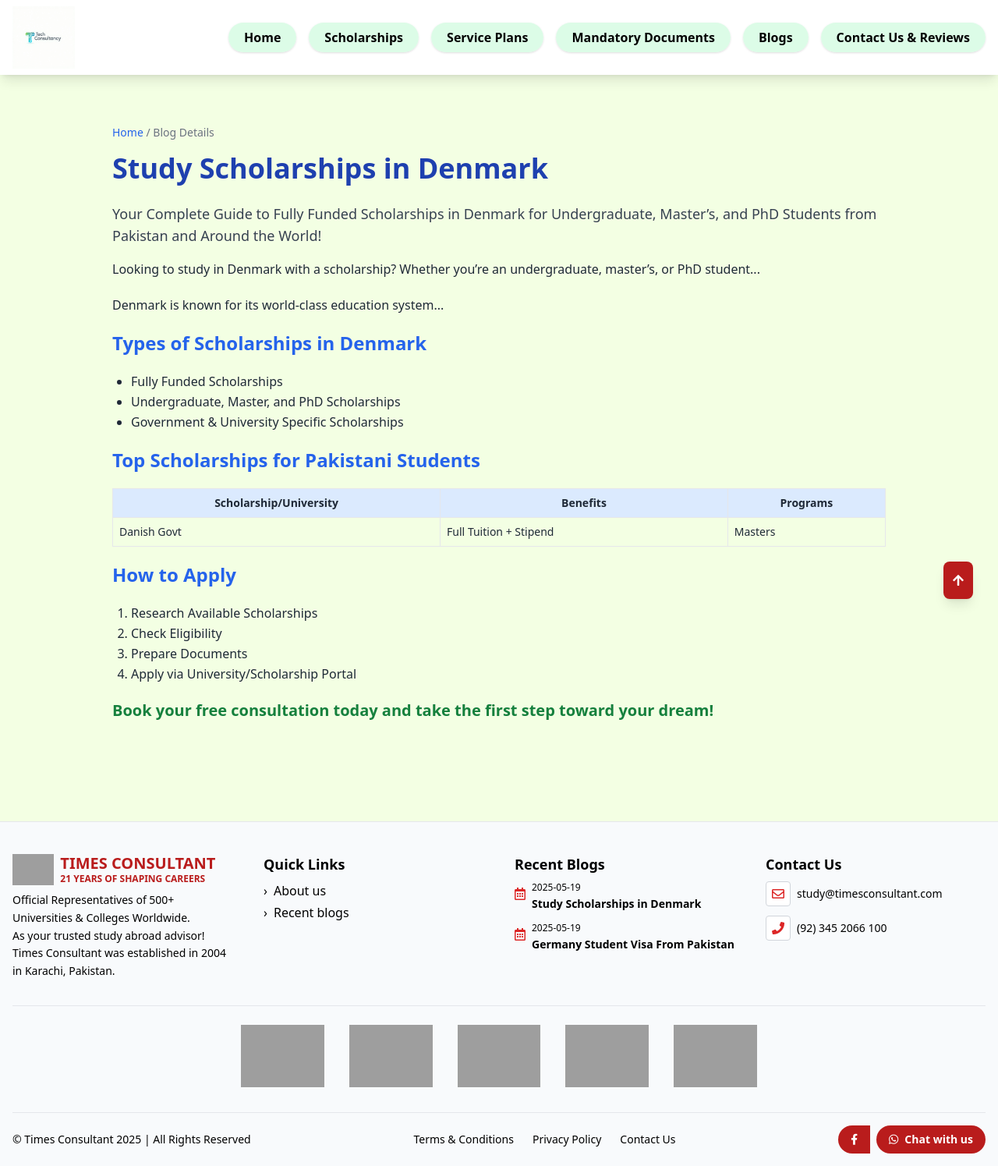
After one commit to Asimirfan721/Consultancy-Business, a Laravel app: page /blogs/study-scholarships-in-denmark in a window 1280 px wide. The commit adds this page. Shown: the whole page at 78% size. Run offline with Laravel 12, Linux system fonts and the light colour scheme; some libraries are stand-ins or nearby versions; grey boxes are pictures that could not be loaded.

Commit message:
denmanrk portfolio added

```diff
--- /dev/null
+++ b/app/Http/Controllers/BlogController.php
@@ -0,0 +1,21 @@
+<?php
+namespace App\Http\Controllers;
+
+use Illuminate\Http\Request;
+
+class BlogController extends Controller
+{
+    public function index()
+    {
+        return view('blogs.index');
+    }
+
+    public function show($slug)
+    {
+        if ($slug === 'study-scholarships-in-denmark') {
+            return view('blogs.study-in-denmark');
+        }
+
+        abort(404); // page not found for unknown slug
+    }
+}
--- /dev/null
+++ b/resources/views/blogs/study-in-denmark.blade.php
@@ -0,0 +1,56 @@
+@extends('layouts.app')
+
+@section('content')
+<div class="max-w-5xl mx-auto px-4 py-12">
+    <div class="text-sm text-gray-500 mb-4">
+        <a href="{{ route('home') }}" class="text-blue-600 hover:underline">Home</a> / <span>Blog Details</span>
+    </div>
+
+    <h1 class="text-4xl font-bold text-blue-800 mb-6">Study Scholarships in Denmark</h1>
+
+    <p class="text-gray-700 mb-4 text-lg font-medium">
+        Your Complete Guide to Fully Funded Scholarships in Denmark for Undergraduate, Master’s, and PhD Students from Pakistan and Around the World!
+    </p>
+
+    <div class="space-y-5 text-gray-800 leading-relaxed">
+        <p>Looking to study in Denmark with a scholarship? Whether you’re an undergraduate, master’s, or PhD student...</p>
+        <p>Denmark is known for its world-class education system...</p>
+
+        <h2 class="text-2xl font-semibold text-blue-600">Types of Scholarships in Denmark</h2>
+        <ul class="list-disc ml-6">
+            <li>Fully Funded Scholarships</li>
+            <li>Undergraduate, Master, and PhD Scholarships</li>
+            <li>Government & University Specific Scholarships</li>
+        </ul>
+
+        <h2 class="text-2xl font-semibold text-blue-600 mt-6">Top Scholarships for Pakistani Students</h2>
+        <table class="w-full text-sm border mt-4">
+            <thead>
+                <tr class="bg-blue-100">
+                    <th class="p-2 border">Scholarship/University</th>
+                    <th class="p-2 border">Benefits</th>
+                    <th class="p-2 border">Programs</th>
+                </tr>
+            </thead>
+            <tbody>
+                <tr>
+                    <td class="p-2 border">Danish Govt</td>
+                    <td class="p-2 border">Full Tuition + Stipend</td>
+                    <td class="p-2 border">Masters</td>
+                </tr>
+                <!-- Add more rows as needed -->
+            </tbody>
+        </table>
+
+        <h2 class="text-2xl font-semibold text-blue-600 mt-6">How to Apply</h2>
+        <ol class="list-decimal ml-6">
+            <li>Research Available Scholarships</li>
+            <li>Check Eligibility</li>
+            <li>Prepare Documents</li>
+            <li>Apply via University/Scholarship Portal</li>
+        </ol>
+
+        <h2 class="text-xl font-bold text-green-700 mt-6">Book your free consultation today and take the first step toward your dream!</h2>
+    </div>
+</div>
+@endsection
--- a/resources/views/layouts/app.blade.php
+++ b/resources/views/layouts/app.blade.php
@@ -60,6 +60,9 @@
                         Mandatory Documents
                     </a>
                 </li>
+
+                     <li><a href="{{ url('/blogs') }}" class="px-5 py-2 rounded-full bg-green-100 text-black font-semibold shadow transition-all duration-200 hover:bg-green-300">Blogs</a></li>
+
                 <li>
                     <a href="{{ route('contact') }}"
                        class="px-5 py-2 rounded-full bg-green-100 text-black font-semibold shadow transition-all duration-200 hover:bg-green-300">
--- a/resources/views/layouts/footer.blade.php
+++ b/resources/views/layouts/footer.blade.php
@@ -23,10 +23,9 @@
                 <h3 class="font-bold text-lg text-black mb-2">Quick Links</h3>
                 <ul class="space-y-1 text-black">
                     <li><a href="{{ url('/about') }}" class="hover:underline flex items-center gap-2"><span>&rsaquo;</span> About us</a></li>
-                    <li><a href="{{ url('/locations') }}" class="hover:underline flex items-center gap-2"><span>&rsaquo;</span> Locations</a></li>
+
                     <li><a href="{{ url('/blogs') }}" class="hover:underline flex items-center gap-2"><span>&rsaquo;</span> Recent blogs</a></li>
-                    <li><a href="{{ url('/faqs') }}" class="hover:underline flex items-center gap-2"><span>&rsaquo;</span> FAQs</a></li>
-                </ul>
+                              </ul>
             </div>
 
             <!-- Recent Blogs -->
--- a/routes/web.php
+++ b/routes/web.php
@@ -3,6 +3,7 @@
 use App\Http\Controllers\ScholarshipController;
 use App\Http\Controllers\PageController;
 use Illuminate\Support\Facades\Route;
+use App\Http\Controllers\BlogController;
 
 Route::get('/', function () {
     return view('welcome');
@@ -24,3 +25,7 @@
 //Footer
 Route::get('/about', [PageController::class, 'about'])->name('about');
 Route::get('/blogs', [PageController::class, 'blogs'])->name('blogs');
+
+//Blog Routes
+Route::get('/blogs', [BlogController::class, 'index'])->name('blogs');
+Route::get('/blogs/{slug}', [BlogController::class, 'show'])->name('blog.details');
```
Also changed, not shown: resources/views/blogs/index.blade.php (added, +21 -0 lines).
